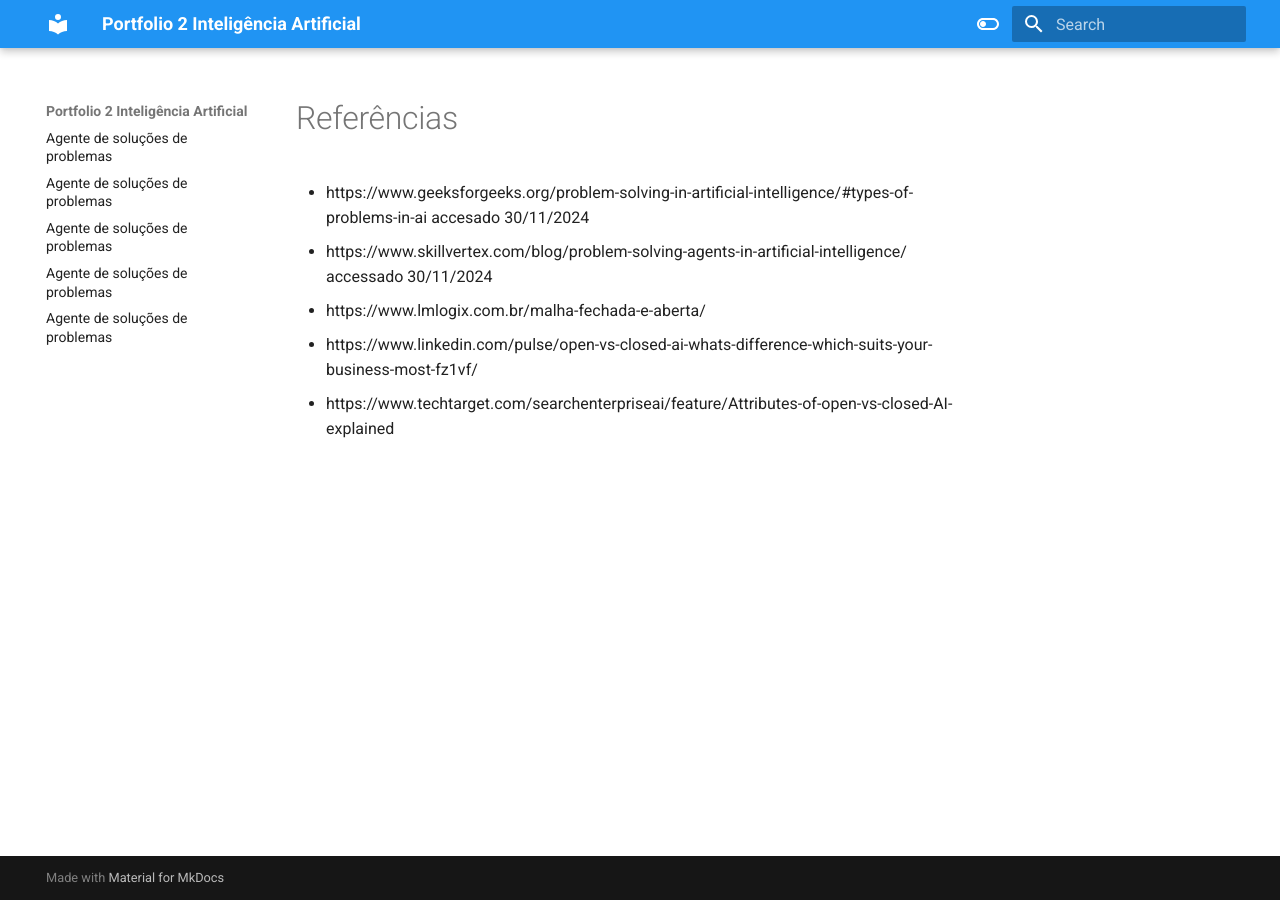
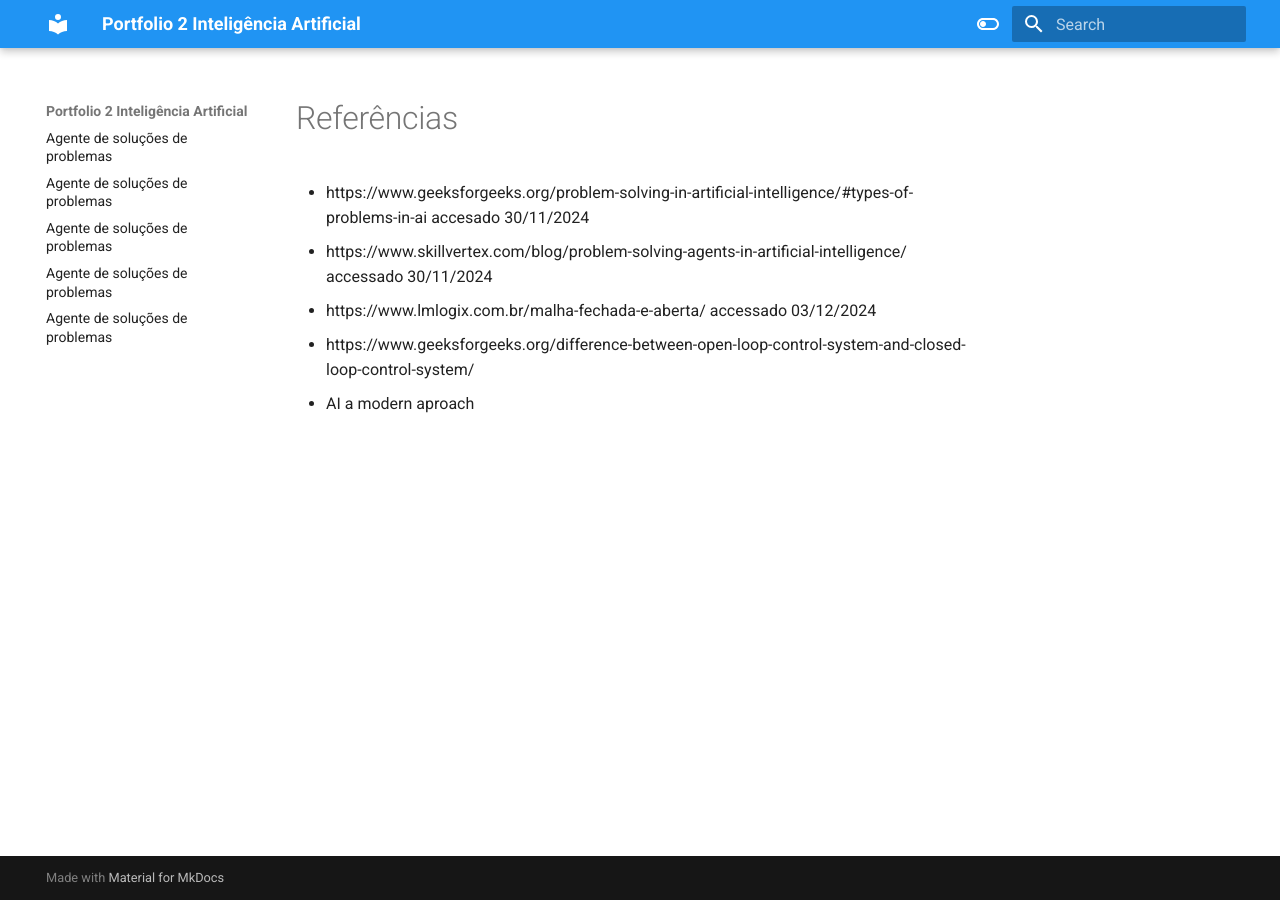
Before and after one commit to sebazac332/Portfolio_2IA, an MkDocs documentation site: the page built from docs/references.md, in a window 1280 px wide. Built offline with MkDocs 1.6.1 and Material for MkDocs 9.7.7, drawn with Linux system fonts in a browser that asks for light colours.

Commit message:
avance da parte b

```diff
--- a/docs/references.md
+++ b/docs/references.md
@@ -2,6 +2,6 @@
 
 - https://www.geeksforgeeks.org/problem-solving-in-artificial-intelligence/#types-of-problems-in-ai accesado 30/11/2024
 - https://www.skillvertex.com/blog/problem-solving-agents-in-artificial-intelligence/ accessado 30/11/2024
-- https://www.lmlogix.com.br/malha-fechada-e-aberta/
-- https://www.linkedin.com/pulse/open-vs-closed-ai-whats-difference-which-suits-your-business-most-fz1vf/
-- https://www.techtarget.com/searchenterpriseai/feature/Attributes-of-open-vs-closed-AI-explained
+- https://www.lmlogix.com.br/malha-fechada-e-aberta/ accessado 03/12/2024
+- https://www.geeksforgeeks.org/difference-between-open-loop-control-system-and-closed-loop-control-system/
+- AI a modern aproach
```
Also changed, not shown: docs/open-closed-problems.md (added, +11 -0 lines).
